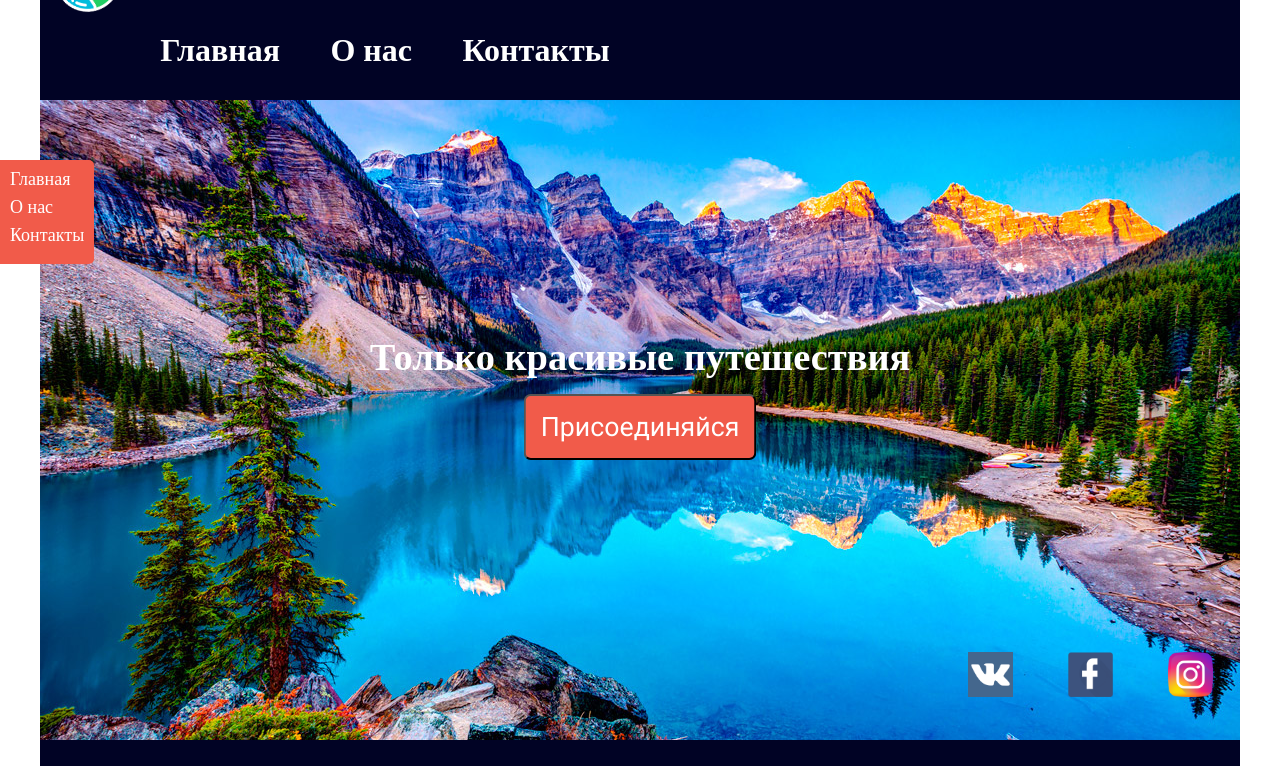
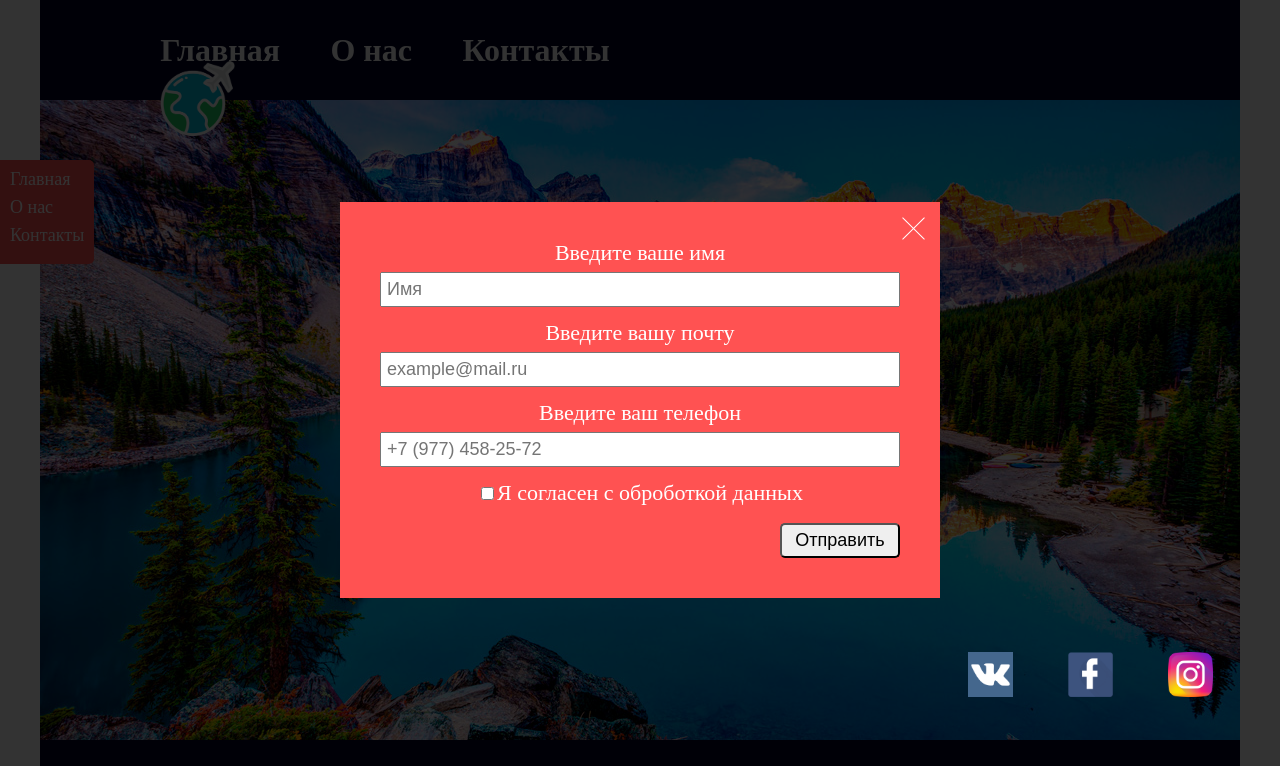
Before and after one commit to isakura313/04_20, a plain HTML site: page index.html in a window 1280 px wide. Both pictures are taken after a click on the link "Присоединяйся". Shown: the top 766 px of the page. Drawn offline with nearby package versions, Linux system fonts and the light colour scheme.

Commit message:
form and up arrow

```diff
--- a/index.html
+++ b/index.html
@@ -31,9 +31,29 @@
         </div>
         <div class="promo" id="main">
             <h1 class="promo__h1">Только красивые путешествия</h1>
-            <a href="#">
+            <a href="#" class="js-button-campaign">
                 <button class="promo__button"> Присоединяйся </button>
             </a>
+
+            <div class="overlay js-overlay-campaign">
+                <div class="popup js-popup-campaign">
+
+                        <form action="" method="POST">
+                            <label for="name">Введите ваше имя</label>
+                            <input type="text" name="name" placeholder="Имя" id="name" autofocus>
+
+                            <label for="email">Введите вашу почту</label>
+                            <input type="email" name="email" placeholder="example@mail.ru" id="email" autofocus>
+
+                            <label for="tel">Введите ваш телефон</label>
+                            <input type="tel" name="tel" placeholder="+7 (977) 458-25-72" id="tel" required>
+                            <label for="check" ><input type="checkbox" name="check" id="check" required>Я согласен с оброботкой данных</label>
+                            <button type="submit">Отправить</button>
+                        </form>
+
+                    <div class="close-popup js-close-campaign"></div>
+                </div>
+            </div>
 
             <div class="soc_icons">
                 <a href="https://vk.com">
@@ -163,6 +183,10 @@
 
         </footer>
     </div>
+    <a href="#" class="back-to-top"></a>
+
+    <script src="https://code.jquery.com/jquery-3.4.1.min.js"></script>
+	<script src="main.js"></script>
 </body>
 
 </html>
--- /dev/null
+++ b/main.js
@@ -0,0 +1,53 @@
+// открыть по кнопке
+$('.js-button-campaign').click(function() {
+
+	$('.js-overlay-campaign').fadeIn();
+	$('.js-overlay-campaign').addClass('disabled');
+});
+
+// закрыть на крестик
+$('.js-close-campaign').click(function() {
+	$('.js-overlay-campaign').fadeOut();
+
+});
+
+// закрыть по клику вне окна
+$(document).mouseup(function (e) {
+	var popup = $('.js-popup-campaign');
+	if (e.target!=popup[0]&&popup.has(e.target).length === 0){
+		$('.js-overlay-campaign').fadeOut();
+
+	}
+});
+
+//открыть по таймеру
+$(window).on('load', function () {
+	setTimeout(function(){
+		if($('.js-overlay-campaign').hasClass('disabled')) {
+			return false;
+		} else {
+
+			$(".js-overlay-campaign").fadeIn();
+		}
+	}, 15000);
+});
+
+//кнопка
+function backToTop() {
+	let button = $('.back-to-top');
+
+	$(window).on('scroll', () => {
+		if ($(this).scrollTop() >=50) {
+			button.fadeIn();
+		} else {
+			button.fadeOut();
+		}
+	});
+
+	button.on('click', (e) => {
+		e.preventDefault();
+		$('html').animate({scrollTop: 0}, 1000);
+	})
+}
+
+backToTop();
--- a/style.css
+++ b/style.css
@@ -6,7 +6,7 @@
 --second-bg-color: #2148A8;
 --light-color: #6F81A5;
 --prime-color: #F4EFCF;
---danger-color: #F15B4A;
+--danger-color: #ff5252;
 --font-header: 'Playfair Display', serif;
 --font-parag : 'Roboto', sans-serif;
 --size-parag: 18px;
@@ -97,6 +97,83 @@ html{
     color:var(--danger-color);
     transition: all 0.5s;
 
+}
+.overlay {
+	position: fixed;
+	width: 100%;
+	height: 100vh;
+	top: 0;
+	left: 0;
+	background-color: rgba(0, 0, 0, .8);
+	display: none;
+}
+
+.popup {
+	position: absolute;
+	width: 600px;
+	left: 50%;
+	top: 50%;
+	transform: translate(-50%, -50%);
+	padding: 40px;
+	box-sizing: border-box;
+	background-color: var(--danger-color);
+	color: #fff;
+}
+
+.close-popup {
+	position: absolute;
+	top: 15px;
+	right: 15px;
+	width: 23px;
+	height: 23px;
+	cursor: pointer;
+}
+
+.close-popup:before {
+	content: '';
+	background-color: #fff;
+	position: absolute;
+	height: 1px;
+	width: 31px;
+	top: 11px;
+	left: -4px;
+	transform: rotate(-45deg);
+}
+
+.close-popup:after {
+	content: '';
+	background-color: #fff;
+	position: absolute;
+	height: 1px;
+	width: 31px;
+	top: 11px;
+	transform: rotate(45deg);
+	left: -4px;
+}
+
+form{
+    display: flex;
+    flex-direction: column;
+    color: white;
+    justify-content: center;
+    text-align: center;
+}
+form label{
+    font-size: 22px;
+    margin-bottom: 8px;
+}
+form input{
+    font-size: 18px;
+    padding: 5px;
+    margin-bottom: 15px;
+    outline: none;
+}
+form button{
+    width: 120px;
+    height: 35px;
+    align-self: flex-end;
+    border-radius: 5px;
+    font-size: 18px;
 }
 
 /* soc icon */
@@ -273,6 +350,44 @@ html{
     font-size: var(--size-parag);
     font-family: var(--font-parag);
 }
+.back-to-top{
+    position: fixed;
+    right: 10px;
+    bottom: 70px;
+    width: 50px;
+    height: 50px;
+    border-color: transparent;
+    border-radius: 50%;
+    background-color: #ff5252;
+    display: none;
+}
+.back-to-top:hover,
+.back-to-top:focus{
+    filter: brightness(1.5);
+    outline: none;
+}
+.back-to-top::before,
+.back-to-top::after{
+    content: "";
+    position: absolute;
+    top: 50%;
+    left: 50%;
+    transform: translate(-50%, -50%);
+}
+.back-to-top::before{
+    width: 5px;
+    height: 25px;
+    border-top-left-radius: 3px;
+    border-top-right-radius: 3px;
+    background-color: white;
+}
+.back-to-top::after{
+    width: 15px;
+    height: 15px;
+    transform: translate(-50%, -50%) rotate(45deg);
+    border-top: 5px solid white;
+    border-left: 5px solid white;
+}
 
 
 @keyframes blink{
```
